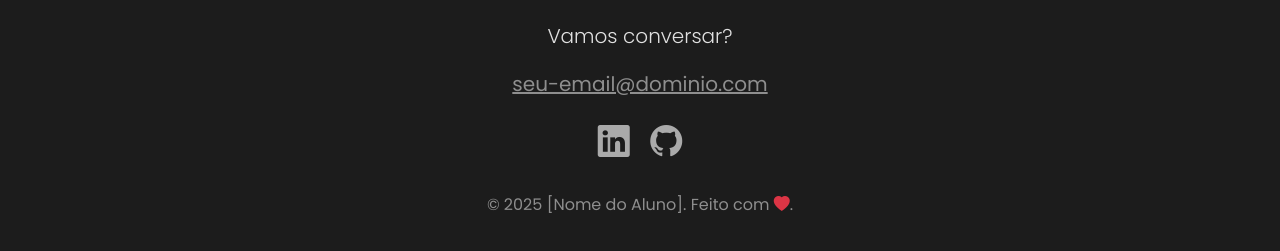
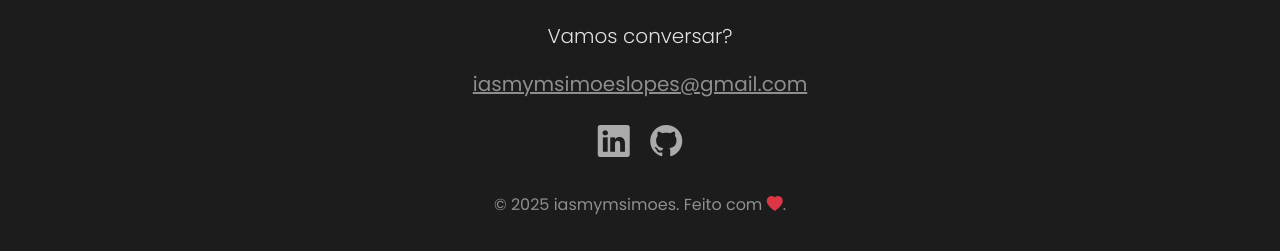
Before and after one commit to iasmymsimoes/meuportfolio, a plain HTML site: page index.html in a window 1280 px wide. Shown: the part 2954-3205 px from the top of the page. Drawn offline with nearby package versions, Linux system fonts and the light colour scheme.

Commit message:
first commit

```diff
--- a/index.html
+++ b/index.html
@@ -167,13 +167,13 @@
     <footer id="contato" class="text-center p-4 section-darker">
         <p class="lead mb-3">Vamos conversar?</p>
         <div class="mb-3">
-            <a href="mailto:seu-email@dominio.com" class="text-white-50 mx-2 fs-5">seu-email@dominio.com</a>
+            <a href="mailto:seu-email@dominio.com" class="text-white-50 mx-2 fs-5">iasmymsimoeslopes@gmail.com</a>
         </div>
         <div>
             <a href="[LINK_LINKEDIN]" target="_blank" class="btn-social mx-2"><i class="bi bi-linkedin"></i></a>
             <a href="[LINK_GITHUB]" target="_blank" class="btn-social mx-2"><i class="bi bi-github"></i></a>
         </div>
-        <p class="mt-4 text-white-50">&copy; 2025 [Nome do Aluno]. Feito com <i class="bi bi-heart-fill text-danger"></i>.</p>
+        <p class="mt-4 text-white-50">&copy; 2025 iasmymsimoes. Feito com <i class="bi bi-heart-fill text-danger"></i>.</p>
     </footer>
 
     <script src="https://cdn.jsdelivr.net/npm/bootstrap@5.3.3/dist/js/bootstrap.bundle.min.js"></script>
```
